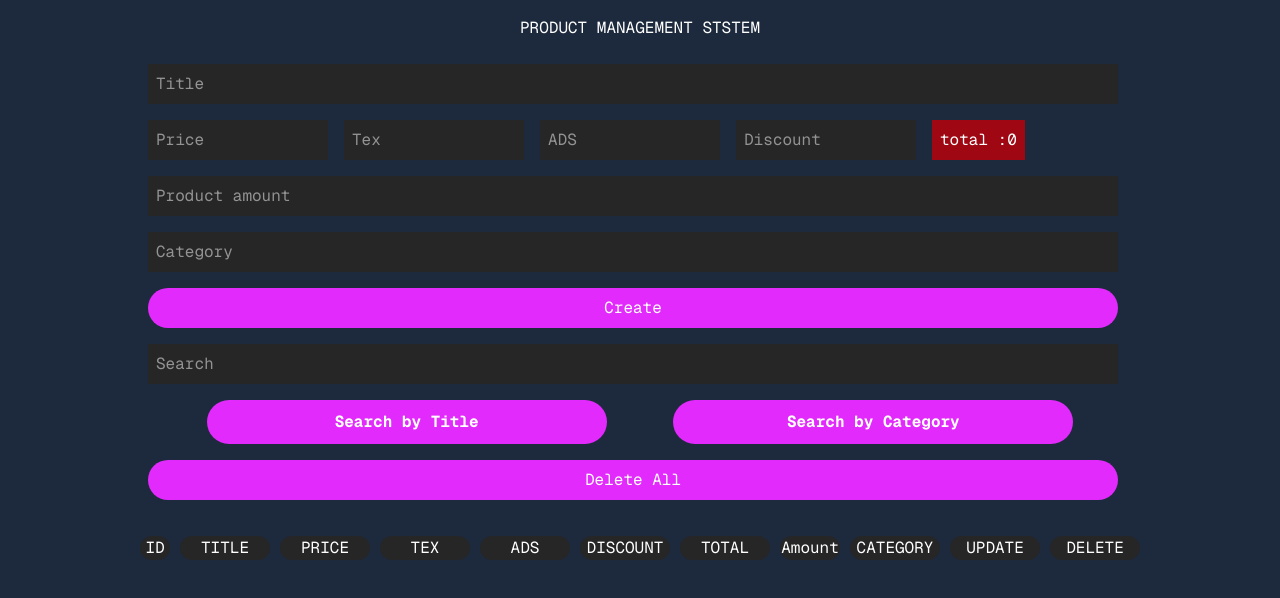
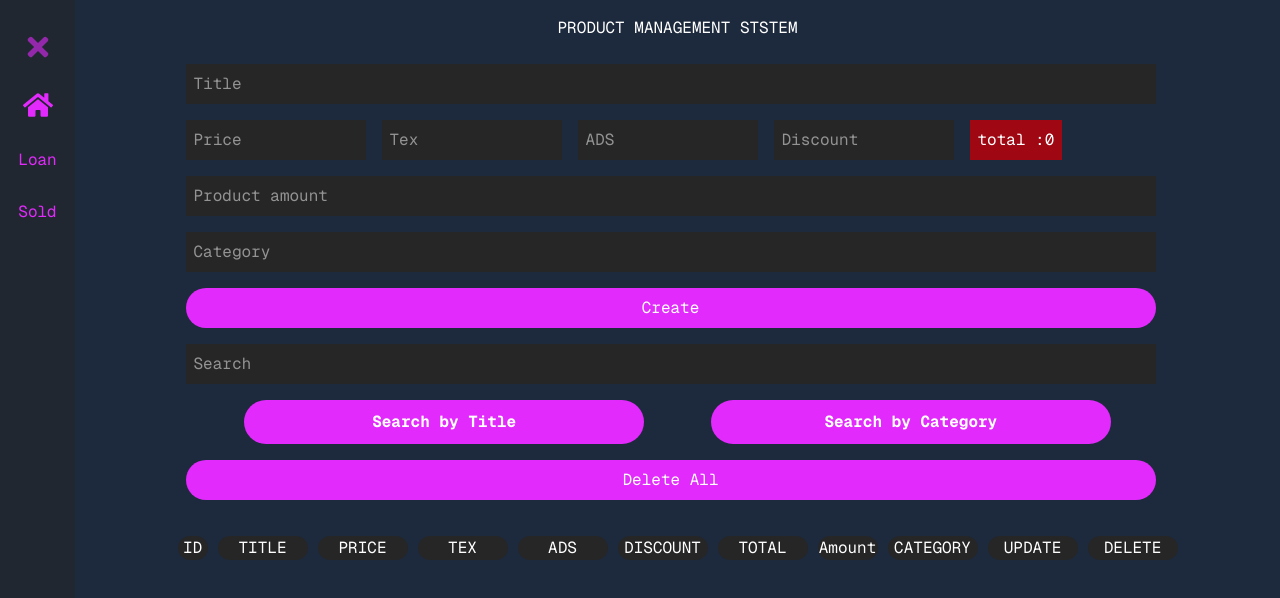
Before and after one commit to Ahmed-cloude/Product-management-system, a Next.js app: page / in a window 1280 px wide. Shown: the top 598 px of the page. Built offline with nearby package versions, Linux system fonts and the light colour scheme.

Commit message:
added side bar to main page

```diff
--- a/src/app/page.tsx
+++ b/src/app/page.tsx
@@ -1,15 +1,19 @@
 import Form from './form/page'
 import ProductList from './productList/page';
-
+import SideBar from '../app/sideBar/page'
 
 
 export default function Home() {
   return (
 
-      <div className='min-h-screen bg-slate-800 text-white font-mono '>
-        <h1 className='w-fit m-auto py-4'>PRODUCT MANAGEMENT STSTEM</h1>
-        <Form />
-        <ProductList />
+      <div className='flex min-h-screen bg-slate-800 text-white font-mono '>
+        <SideBar />
+
+        <div className=' w-[100%]'>
+          <h1 className='w-fit m-auto py-4'>PRODUCT MANAGEMENT STSTEM</h1>
+          <Form />
+          <ProductList />
+        </div>
       </div>
 
   );
```
